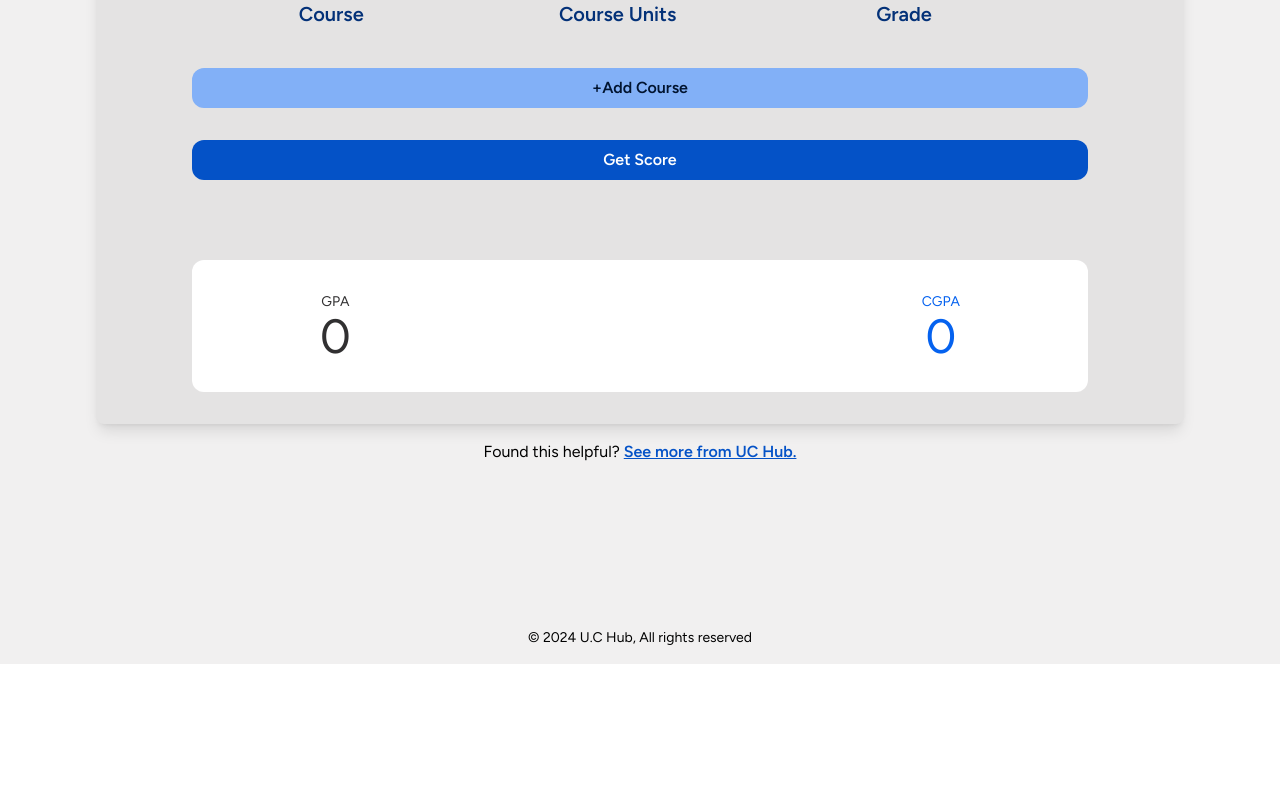
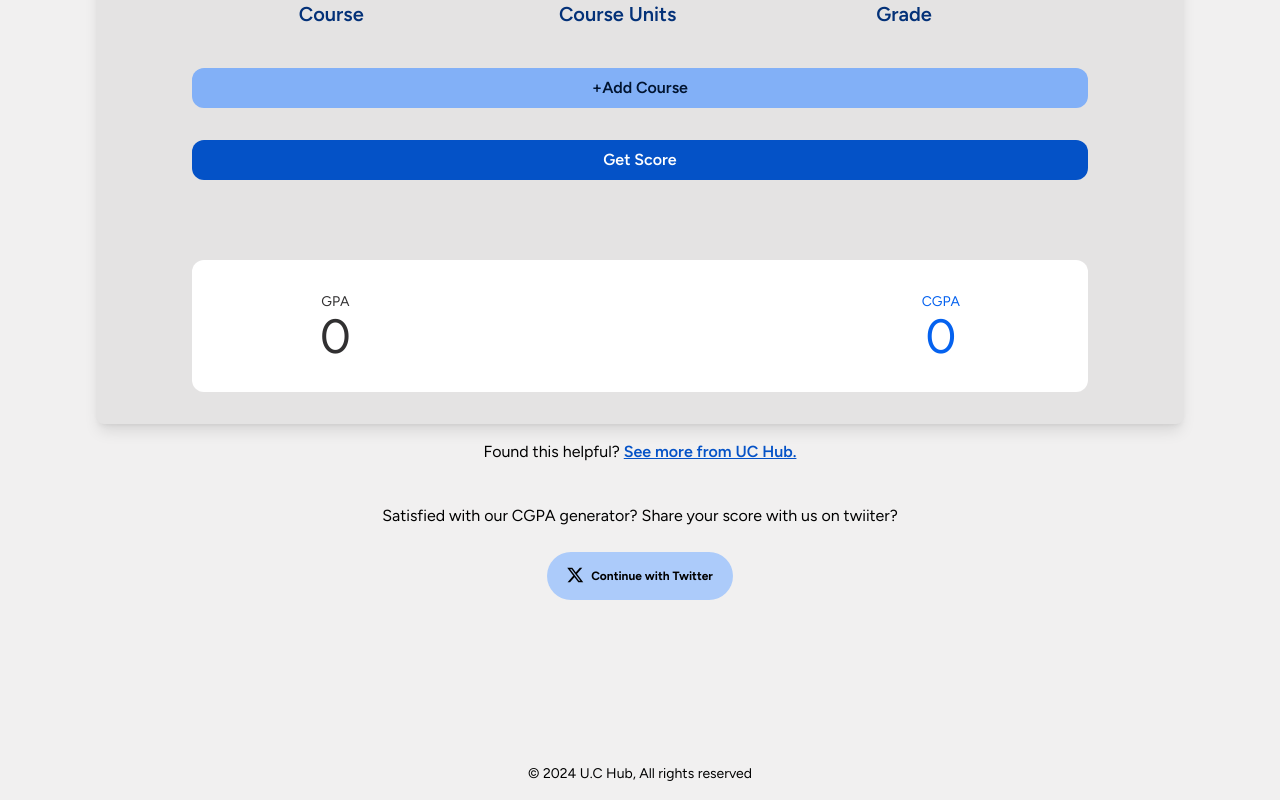
Before and after one commit to UC-HUB-HQ/CGPA_SIMULATOR, a React (Create React App) app: page / in a window 1280 px wide. Shown: the part 419-1219 px from the top of the page. Before the commit the page ends 1083 px from the top, so only its background shows below. Built offline with nearby package versions, Linux system fonts and the light colour scheme.

Commit message:
added new share to twitter feature

```diff
--- a/package.json
+++ b/package.json
@@ -6,9 +6,13 @@
     "@testing-library/jest-dom": "^5.17.0",
     "@testing-library/react": "^13.4.0",
     "@testing-library/user-event": "^13.5.0",
+    "debug": "^4.3.4",
+    "detect-port-alt": "^1.1.6",
+    "keywords": "^0.1.2",
     "react": "^18.2.0",
     "react-dom": "^18.2.0",
     "react-scripts": "5.0.1",
+    "require": "^2.4.20",
     "uuid": "^9.0.1",
     "web-vitals": "^2.1.4"
   },
--- a/src/App.js
+++ b/src/App.js
@@ -1,12 +1,18 @@
+import { useState } from 'react';
 import { Hero, Nav, Calculator,Info, Footer } from './components';
 function App() {
+  const [score, setScore] = useState(0);
+
+  const getCGPA = (calculatedCGPA) => {
+    setScore(calculatedCGPA)
+  }
   return (
     <div className='min-h-screen px-24 bg-black-bodyBgColor tab:bg-black-calcBgColor md:px-8 font-body1 mobile:px-0'>
       <Nav />
       <Hero />
-      <Calculator />
-      <Info />
-        <Footer />
+      <Calculator handleScore={getCGPA} />
+      <Info cgpa={score} />
+      <Footer />
     </div>
   );
 }
--- a/src/components/calculator.jsx
+++ b/src/components/calculator.jsx
@@ -1,6 +1,6 @@
 import {useState} from "react";
 import deleteIcon  from '../assets/delete.svg'
-const Calculator = () => {
+const Calculator = ({handleScore}) => {
 
     const [totalNumberOfUnit, setTotalNumberOfUnit] = useState(null)
     const [totalCoursePoint, setTotalCoursePoint] = useState(null)
@@ -54,6 +54,7 @@ const Calculator = () => {
                 const prevTCP = parseInt(prevTNU) * cgpa.value
                 const newTCP = prevTCP + tcpCounter
                 setCgpaValue((newTCP/ newTNU).toFixed(2))
+                handleScore((newTCP/ newTNU).toFixed(2))
             }
             window.location.href = "#scoreDisplaySection"
         }
--- a/src/components/info.jsx
+++ b/src/components/info.jsx
@@ -1,9 +1,23 @@
-const Info = () => {
-    return(
-       <div>
-         <p className="mt-4 text-base text-center mobile:text-sm">Found this helpful? <a className="font-semibold underline text-primary-100" href="https://uchubwaitlist.netlify.app/">See more from UC Hub.</a></p>
-       </div>
-    )
+const Info = ({cgpa}) => {
+
+  const message = `I tried the UC Hub CGPA calculator, here's my score: ${cgpa}. You should try it out too.`
+  // const twitterBtn = useRef(null)
+  // twitterBtn.href = `http://twitter.com/share?&text=${message}&hashtags=uchub,cgpacalculator`
+
+  return(
+    <section>
+      <div>
+        <p className="mt-4 text-base text-center mobile:text-sm">Found this helpful? <a className="font-semibold underline text-primary-100" href="https://uchubwaitlist.netlify.app/">See more from UC Hub.</a></p>
+      </div>
+      <div className="flex flex-col items-center justify-center mt-10 ">
+        <h3 className="text-center mobile:w-[70%]">Satisfied with our CGPA generator? Share your score with us on twiiter?</h3>
+        <a href={`http://twitter.com/share?&url=&text=${message}&hashtags=uchub,cgpacalculator`} className="flex items-center justify-center gap-2 px-5 py-3 mt-6 rounded-full bg-primary-700 mobile:mt-4">
+          <i class="bi bi-twitter-x"></i>
+          <span className="text-[12px] font-bold ">Continue with Twitter</span>
+        </a>
+      </div>
+    </section>
+  )
 }
 
 export default Info
--- a/src/index.css
+++ b/src/index.css
@@ -1,4 +1,5 @@
 @import url('https://fonts.googleapis.com/css2?family=Figtree:ital,wght@0,300..900;1,300..900&family=Open+Sans:ital,wght@0,300..800;1,300..800&display=swap');
+@import url("https://cdn.jsdelivr.net/npm/bootstrap-icons@1.11.3/font/bootstrap-icons.min.css");
 @tailwind base;
 @tailwind components;
 @tailwind utilities;
--- a/tailwind.config.js
+++ b/tailwind.config.js
@@ -45,6 +45,7 @@ module.exports = {
           "400":"#011430",
           "500":'#82B0F7',
           "600": "#0562EF",// 01
+          "700": "#ACCBFA",
         }
       }
     },
```
Also changed, not shown: 1 other file (tests, documents, lock files or other folders).
